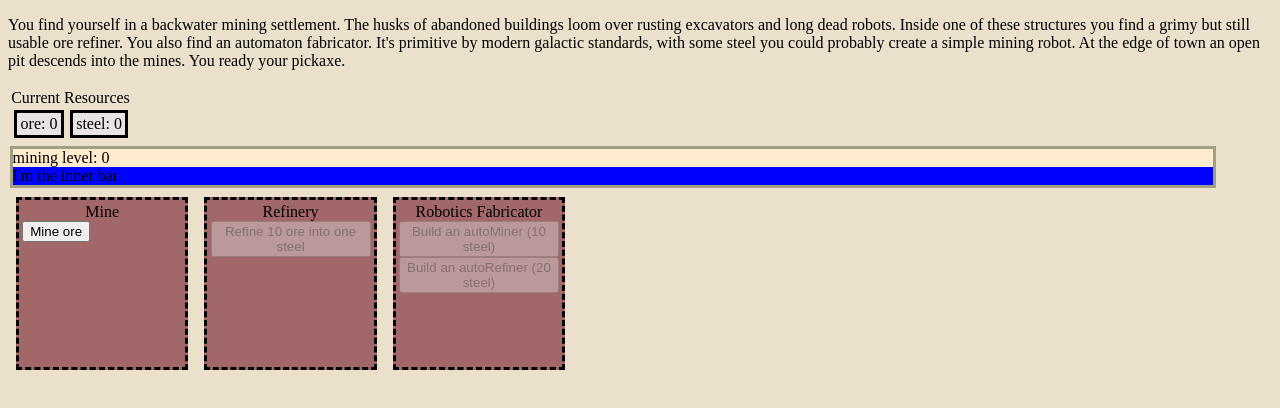
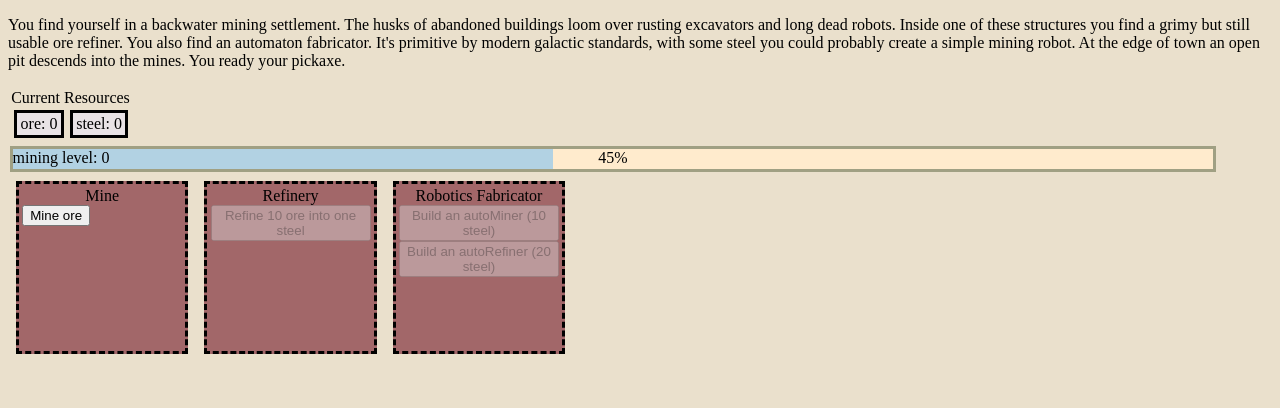
Before and after one commit to michaelwhittemore/vue-clicker-game, a Vue app: page / in a window 1280 px wide. Shown: the top 408 px of the page. Built offline with nearby package versions, Linux system fonts and the light colour scheme.

Commit message:
bar looking better, just need level up logic

```diff
--- a/src/components/ExperienceBar.vue
+++ b/src/components/ExperienceBar.vue
@@ -5,27 +5,41 @@ import type { ValidSkills } from '@/typescript/gameTypes';
 const props = defineProps<{
     skillName: ValidSkills,
 }>()
-
+const computedPercentage = computed(() => 45)
 </script>
 <template>
     <!-- might want to make skill name uppercase -->
     <div class="outerBar">
-        <span> {{ skillName }} level: {{ stateStorage.skills[skillName]?.level }} </span>
-        <div class="innerBar"> I'm the inner bar</div>
+        <div class="barText">
+            {{ skillName }} level: {{ stateStorage.skills[skillName]?.level }}
+
+        </div>
+        <div class="barText centeredText"> {{ computedPercentage + '%' }}  </div>
+        <div class="innerBar" :style="{ width: computedPercentage + '%' }"> </div>
     </div>
 </template>
 <style>
-.outerBar{
+.barText {
+    width:100%;
+    position: absolute;
+    top: 0px;
+    z-index: 1;
+}
+
+.outerBar {
+    position: relative;
+    height: 1.25em;
     margin: .1em;
     width: 95%;
     background-color: blanchedalmond;
     border-style: solid;
     border-color: #a0a083;
 }
-.innerBar{
-    position: relative;
-    /* width: 95%; */
+
+.innerBar {
+    position: absolute;
+    top: 0px;
     height: 100%;
-    background-color: blue;
+    background-color: #b2d2e3;
 }
 </style>
--- a/src/global.css
+++ b/src/global.css
@@ -1,6 +1,9 @@
 /* ---------------- Utilities ----------------------*/
 .flexUtility{
     display: flex;
+}
+.centeredText{
+    text-align: center;
 }
 /* ------------------- Color Schemes ----------------- */
 body{
```
Also changed, not shown: 1 other file (tests, documents, lock files or other folders).
